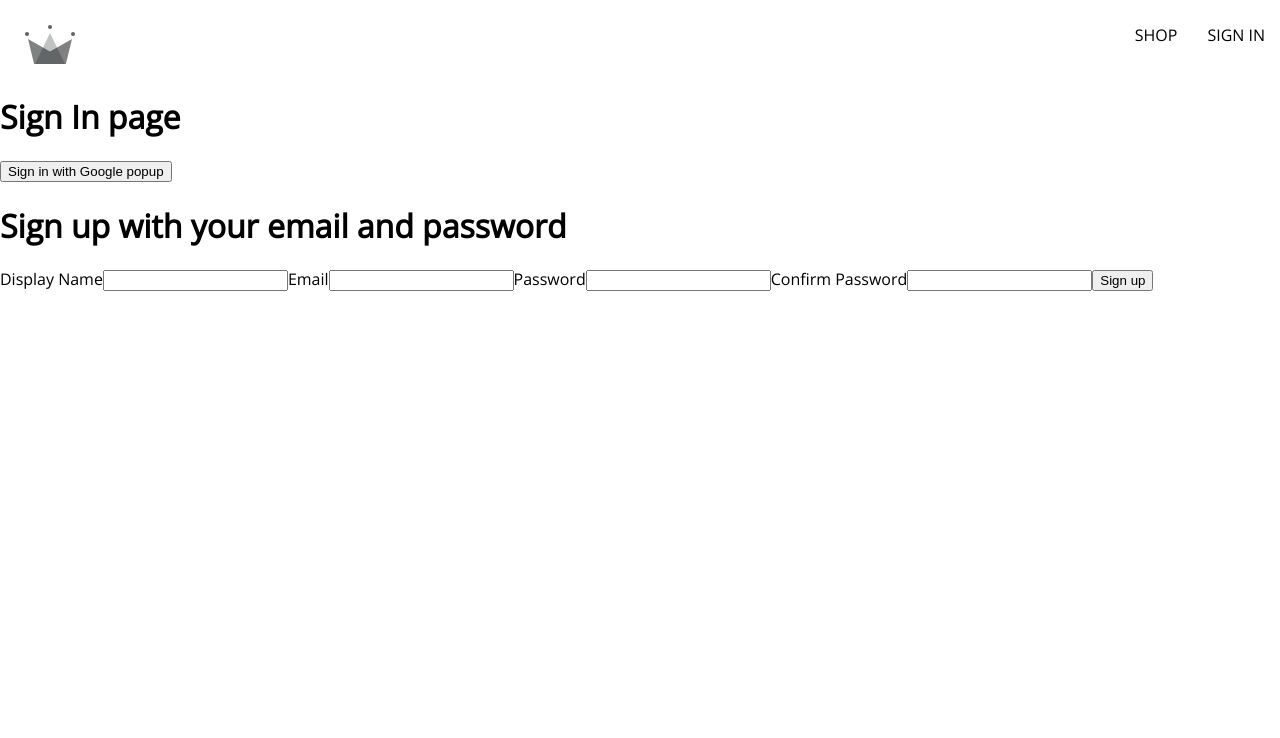
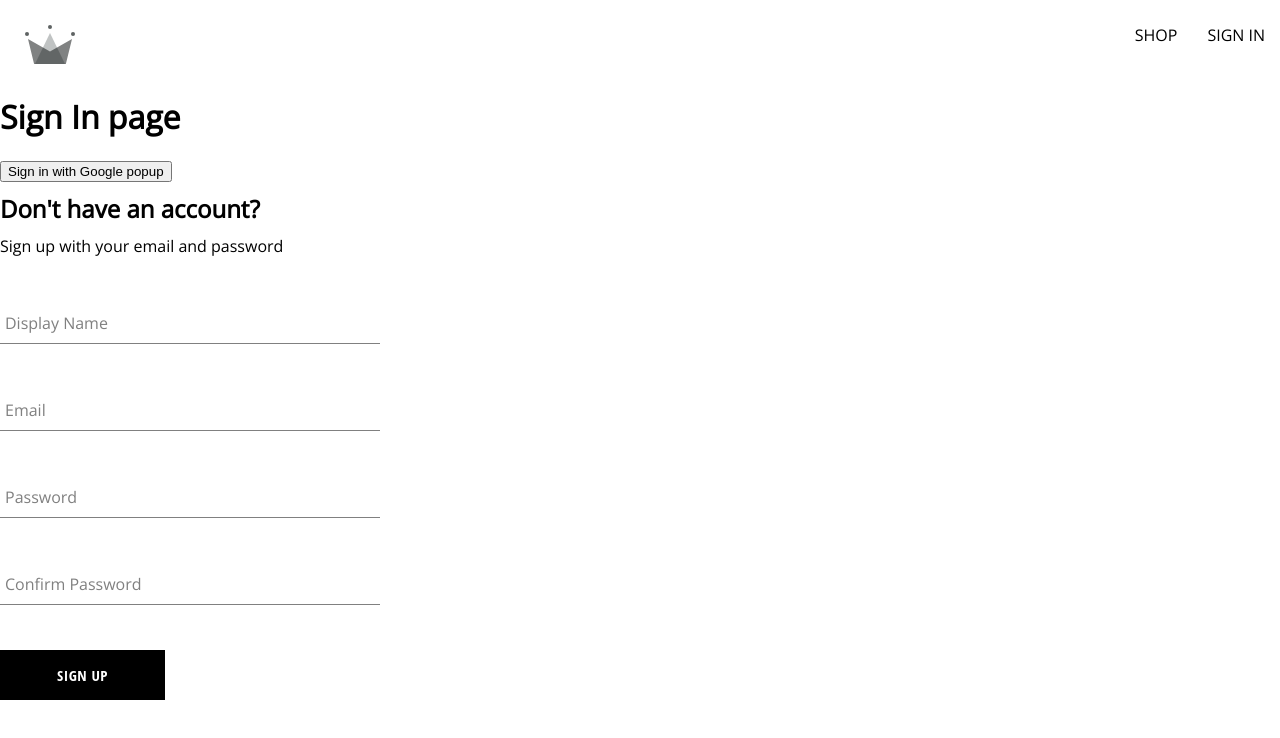
Before and after one commit to Wojtyua/crwn-clothing, a React (Create React App) app: page /sign-in in a window 1280 px wide. Shown: the top 738 px of the page. Built offline with nearby package versions, Linux system fonts and the light colour scheme.

Commit message:
created sign-up, form-input, button component

```diff
--- /dev/null
+++ b/src/components/button/button.component.jsx
@@ -0,0 +1,19 @@
+import "./button.styles.scss";
+
+const BUTTON_TYPE_CLASSES = {
+  google: "google-sign-in",
+  inverted: "inverted",
+};
+
+const Button = ({ children, buttonType, ...otherProps }) => {
+  return (
+    <button
+      className={`button-container ${BUTTON_TYPE_CLASSES[buttonType]}`}
+      {...otherProps}
+    >
+      {children}
+    </button>
+  );
+};
+
+export default Button;
--- /dev/null
+++ b/src/components/button/button.styles.scss
@@ -0,0 +1,46 @@
+.button-container {
+  min-width: 165px;
+  width: auto;
+  height: 50px;
+  letter-spacing: 0.5px;
+  line-height: 50px;
+  padding: 0 35px 0 35px;
+  font-size: 15px;
+  background-color: black;
+  color: white;
+  text-transform: uppercase;
+  font-family: "Open Sans Condensed";
+  font-weight: bolder;
+  border: none;
+  cursor: pointer;
+  display: flex;
+  justify-content: center;
+
+  &:hover {
+    background-color: white;
+    color: black;
+    border: 1px solid black;
+  }
+
+  &.google-sign-in {
+    background-color: #4285f4;
+    color: white;
+
+    &:hover {
+      background-color: #357ae8;
+      border: none;
+    }
+  }
+
+  &.inverted {
+    background-color: white;
+    color: black;
+    border: 1px solid black;
+
+    &:hover {
+      background-color: black;
+      color: white;
+      border: none;
+    }
+  }
+}
--- /dev/null
+++ b/src/components/form-input/form-input.component.jsx
@@ -0,0 +1,20 @@
+import "./form-input.style.scss";
+
+const FormInput = ({ label, ...otherProps }) => {
+  return (
+    <div className="group">
+      <input className="form-input" {...otherProps} />
+      {label && (
+        <label
+          className={`${
+            otherProps.value.length ? "shrink" : ""
+          } form-input-label`}
+        >
+          {label}
+        </label>
+      )}
+    </div>
+  );
+};
+
+export default FormInput;
--- /dev/null
+++ b/src/components/form-input/form-input.style.scss
@@ -0,0 +1,54 @@
+$sub-color: grey;
+$main-color: black;
+
+@mixin shrinkLabel {
+  top: -14px;
+  font-size: 12px;
+  color: $main-color;
+}
+
+.group {
+  position: relative;
+  margin: 45px 0;
+
+  .form-input {
+    background: none;
+    background-color: white;
+    color: $sub-color;
+    font-size: 18px;
+    padding: 10px 10px 10px 5px;
+    display: block;
+    width: 100%;
+    border: none;
+    border-radius: 0;
+    border-bottom: 1px solid $sub-color;
+    margin: 25px 0;
+
+    &:focus {
+      outline: none;
+    }
+
+    &:focus ~ .form-input-label {
+      @include shrinkLabel();
+    }
+  }
+
+  input[type="password"] {
+    letter-spacing: 0.3em;
+  }
+
+  .form-input-label {
+    color: $sub-color;
+    font-size: 16px;
+    font-weight: normal;
+    position: absolute;
+    pointer-events: none;
+    left: 5px;
+    top: 10px;
+    transition: 300ms ease all;
+
+    &.shrink {
+      @include shrinkLabel();
+    }
+  }
+}
--- a/src/components/sign-up-form/sign-up-form.component.jsx
+++ b/src/components/sign-up-form/sign-up-form.component.jsx
@@ -1,9 +1,14 @@
 import { useState } from "react";
+
+import FormInput from "../form-input/form-input.component";
+import Button from "../button/button.component";
 
 import {
   createAuthUserWithEmailAndPassword,
   createUserDocumentFromAuth,
 } from "../../utils/firebase/firebase.utils";
+
+import "./sign-up-form.style.scss";
 
 const defaultFormFields = {
   displayName: "",
@@ -52,42 +57,45 @@ const SignUpForm = () => {
   };
 
   return (
-    <div>
-      <h1>Sign up with your email and password</h1>
+    <div className="sign-up-container">
+      <h2>Don't have an account?</h2>
+      <span>Sign up with your email and password</span>
       <form onSubmit={handleSubmit}>
-        <label> Display Name</label>
-        <input
+        <FormInput
+          label="Display Name"
           type="text"
           required
           onChange={handleChange}
           name="displayName"
           value={displayName}
         />
-        <label>Email</label>
-        <input
+        <FormInput
+          label="Email"
           type="email"
           required
           onChange={handleChange}
           name="email"
           value={email}
         />
-        <label>Password</label>
-        <input
+
+        <FormInput
+          label="Password"
           type="password"
           required
           onChange={handleChange}
           name="password"
           value={password}
         />
-        <label>Confirm Password</label>
-        <input
+
+        <FormInput
+          label="Confirm Password"
           type="password"
           required
           onChange={handleChange}
           name="confirmPassword"
           value={confirmPassword}
         />
-        <button type="submit">Sign up</button>
+        <Button type="submit">Sign up</Button>
       </form>
     </div>
   );
--- /dev/null
+++ b/src/components/sign-up-form/sign-up-form.style.scss
@@ -0,0 +1,9 @@
+.sign-up-container {
+  display: flex;
+  flex-direction: column;
+  width: 380px;
+
+  h2 {
+    margin: 10px 0;
+  }
+}
```
